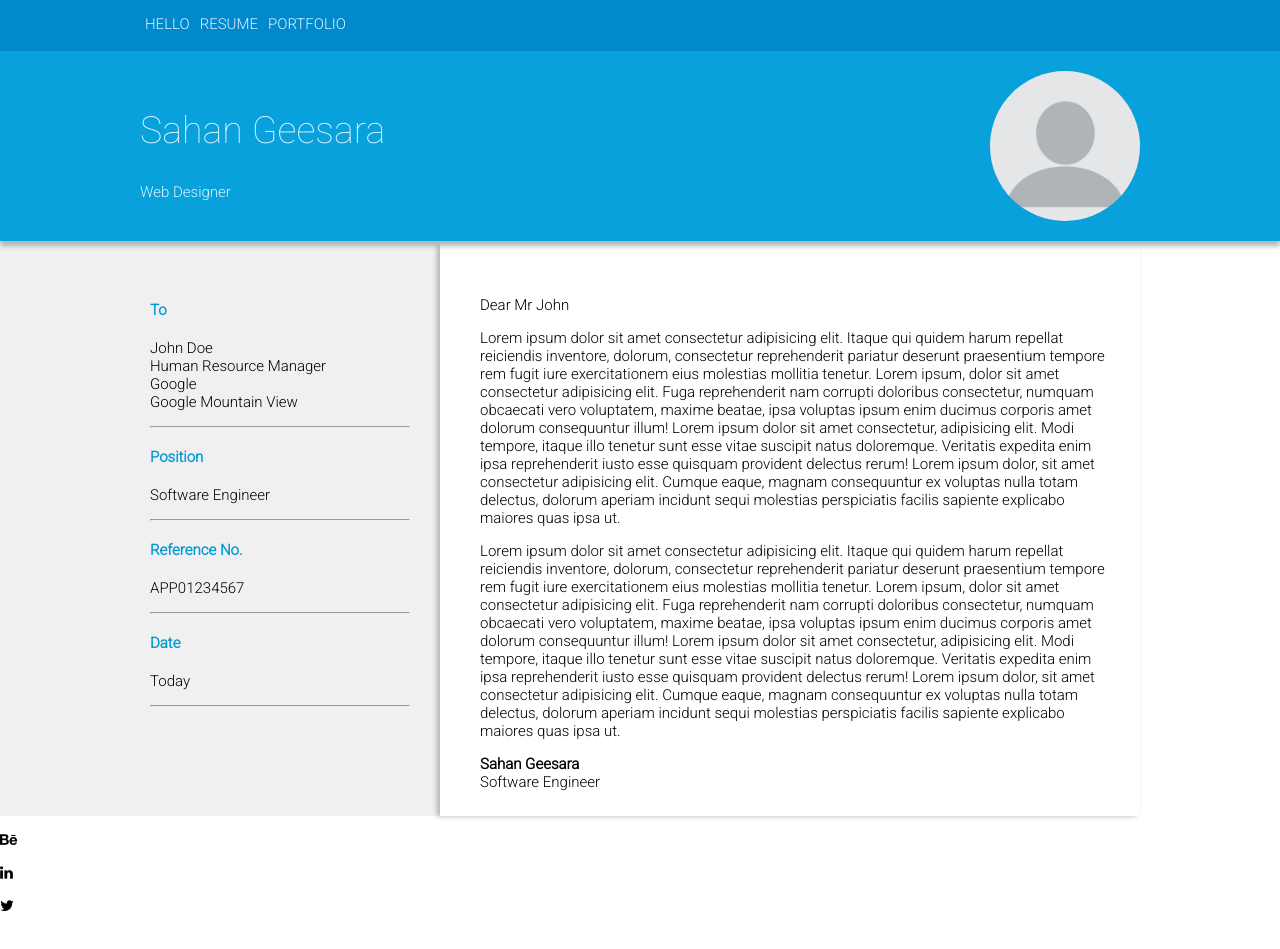
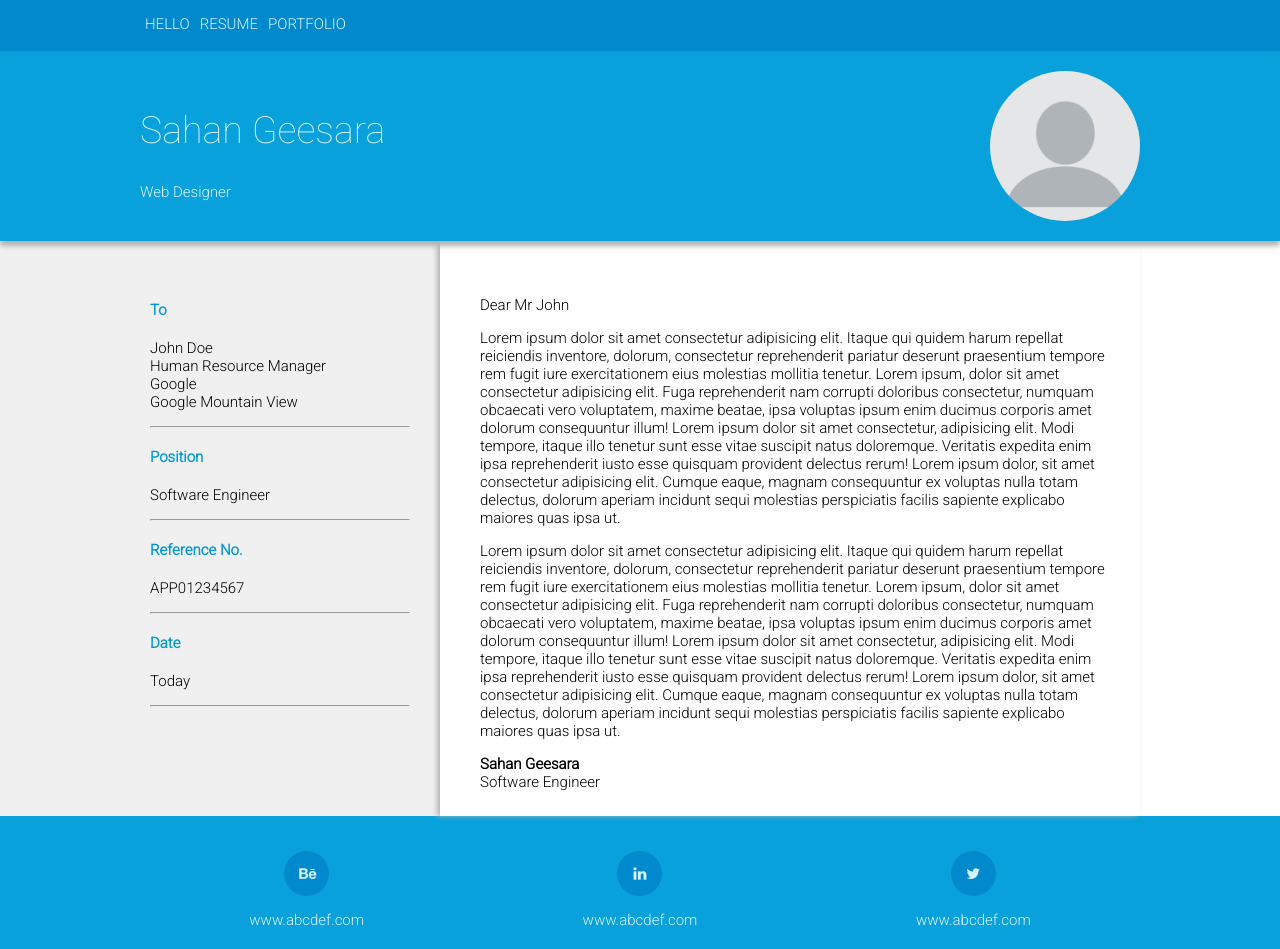
Before and after one commit to geesara/landing-page-clone-resume-p1xt, a plain HTML site: page hello.html in a window 1280 px wide. Drawn offline with Linux system fonts and the light colour scheme.

Commit message:
add css to follow

```diff
--- a/hello.html
+++ b/hello.html
@@ -84,15 +84,15 @@
         <div class="follow-container">
             <div class="link">
                 <p><i class="fa fa-behance" aria-hidden="true"></i></p>
-                <a></a>
+                <a href="#">www.abcdef.com</a>
             </div>
             <div class="link">
                 <p><i class="fa fa-linkedin" aria-hidden="true"></i></p>
-                <a></a>
+                <a href="#">www.abcdef.com</a>
             </div>
             <div class="link">
                 <p><i class="fa fa-twitter" aria-hidden="true"></i></p>
-                <a></a>
+                <a href="#">www.abcdef.com</a>
             </div>
         </div>
     </div>
--- a/style/sass/style.scss
+++ b/style/sass/style.scss
@@ -119,3 +119,30 @@ body{
         grid-template-columns: auto 100% auto;
     }
 }
+
+.follow{
+    background-color: $lite-blue;
+    padding: 20px 0;
+
+    .follow-container{
+        @extend .container;
+
+        .link{
+            flex-grow: 1;
+            text-align: center;
+            color: $font-lite-blue;
+
+            i{
+                background-color: $dark-blue;
+                width: 1em;
+                padding: 1em;
+                border-radius: 50%;
+            }
+
+            a{
+                color: $font-lite-blue;
+                text-decoration: none;
+            }
+        }
+    }
+}
```
Also changed, not shown: style/css/style.css, 1 other file.
